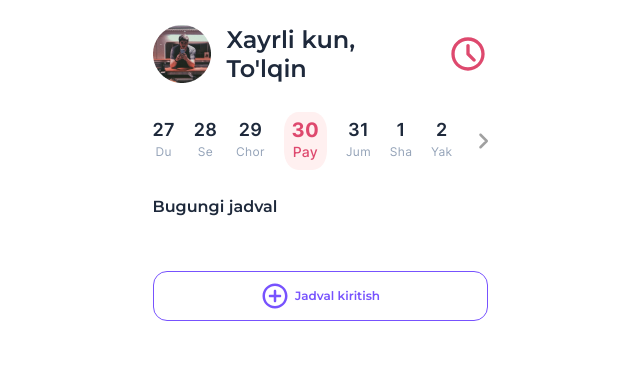
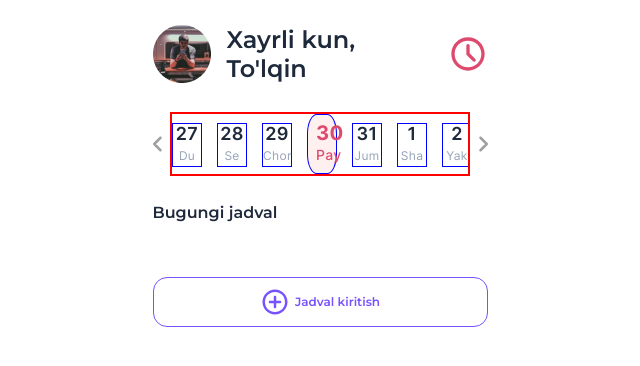
Before and after one commit to Tolkinxon/lesson_schedule, a React (Create React App) app: page / in a window 1280 px wide. Shown: the top 366 px of the page, without its empty margins (320-960 px from the left). Built offline with nearby package versions, Linux system fonts and the light colour scheme; data requests are answered from the project's data file.

Commit message:
changes for calender componnet

```diff
--- a/src/components/Main.jsx
+++ b/src/components/Main.jsx
@@ -70,7 +70,7 @@ const Main = () => {
 
 
     const next = () => {
-        setChangibleDay(prev => prev += 1)
+
     }
 
 
@@ -103,14 +103,14 @@ const Main = () => {
 
         <section className='calendar'>
             <div className="container calendar__container">
-                 {/* <img className='calendar__prev-svg' src={calendarNext} alt="prev day svg"/> */}
+                 <img className='calendar__prev-svg' src={calendarNext} alt="prev day svg" onClick={() => setChangibleDay(prev => prev -= 1)}/>
 
                 <ul className='calendar__list'>
                     { calendarElements }
                 </ul>
 
                 <img className='calendar__next-svg' src={calendarNext} alt="next day svg"
-                onClick={() => next()} />
+                onClick={() => setChangibleDay(prev => prev += 1)} />
             </div>
         </section>
 
--- a/src/components/WeekDays.jsx
+++ b/src/components/WeekDays.jsx
@@ -12,7 +12,7 @@ let classOfCurrentDay = ''
         case 6: day = 'Sha'; break;
     }
 
-    if(idx === 3){
+    if(idx === 4){
         classOfCurrentDay = 'calendar__current-item'
     }
 
--- a/src/css/index.css
+++ b/src/css/index.css
@@ -479,14 +479,18 @@ h1, h2, h3, h4, h5, h6, p {
 .calendar__list {
   max-width: 300px;
   width: 100%;
-  display: flex;
-  justify-content: space-between;
-  align-items: center;
+  border: 2px solid red;
+  white-space: nowrap;
+  overflow: hidden;
 }
 .calendar__item {
-  display: flex;
-  flex-direction: column;
-  align-items: center;
+  border: 1px solid blue;
+  width: 30px;
+  display: inline-block;
+  transform: translateX(-45px);
+}
+.calendar__item + .calendar__item {
+  margin-left: 15px;
 }
 .calendar__heading {
   font-family: "Inter", sans-serif;
--- a/src/hooks/useGenerateWeekDates.js
+++ b/src/hooks/useGenerateWeekDates.js
@@ -4,7 +4,7 @@ const useGenerateWeekDates = ( date ) => {
 
     let slisedDates = [], slisedDays = []
 
-    for(let i = date - 3; i <= date + 3; i++){
+    for(let i = date - 4; i <= date + 4; i++){
 
         let tomorrow = new Date();
         tomorrow.setDate(tomorrow.getDate() + i);
--- a/src/scss/all-components/_calendar.scss
+++ b/src/scss/all-components/_calendar.scss
@@ -19,15 +19,20 @@
     &__list {
         max-width: 300px;
         width: 100%;
-        display: flex;
-        justify-content: space-between;
-        align-items: center;
+        border: 2px solid red;
+        white-space: nowrap;
+        overflow: hidden;
     }
 
     &__item {
-        display: flex;
-        flex-direction: column;
-        align-items: center;
+        border: 1px solid blue;
+        width: 30px;
+        display: inline-block;
+        transform: translateX(-45px);
+    }
+
+    &__item + &__item {
+        margin-left: 15px;
     }
 
 
```
Also changed, not shown: 1 other file (tests, documents, lock files or other folders).
